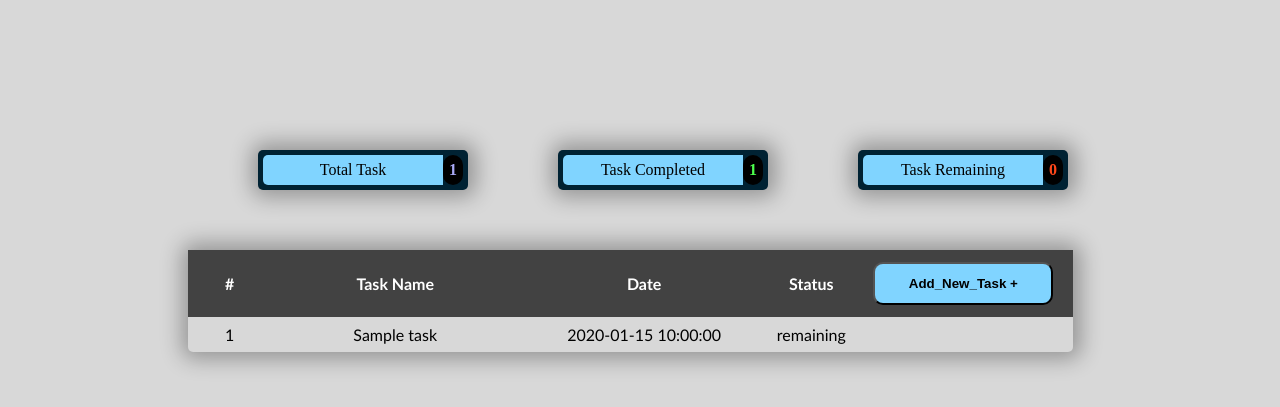
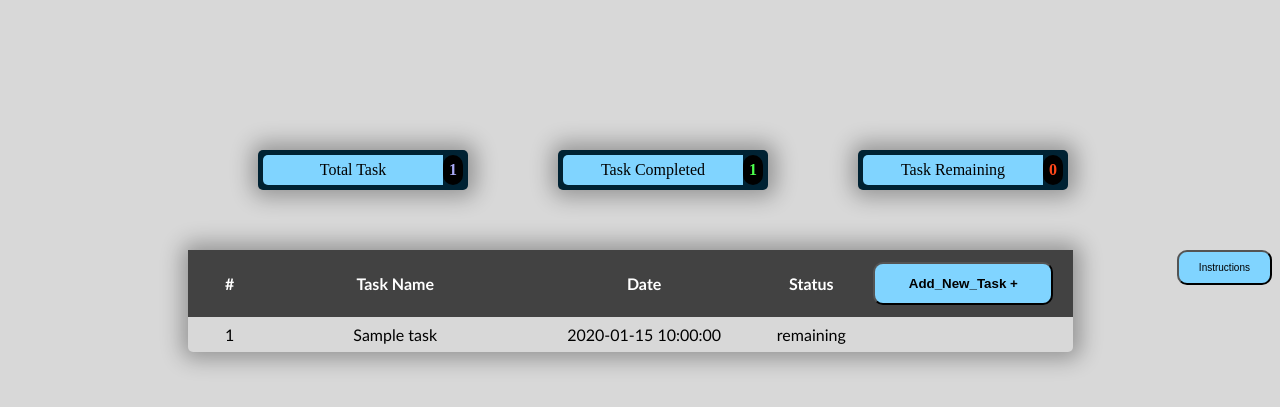
Before and after one commit to rabeda123/TaskManagement, a CodeIgniter app: page /TaskManagement/ in a window 1280 px wide. Shown: the top 407 px of the page. Run offline with CodeIgniter, Linux system fonts and the light colour scheme; tables that the repository leaves empty or names only in its code hold one stand-in row (values such as "Sample post"); some libraries are stand-ins or nearby versions.

Commit message:
instructions commit

```diff
--- a/application/views/task_view.php
+++ b/application/views/task_view.php
@@ -210,6 +210,33 @@ body{
     color: #4dd2ff;
 }
 
+.choose_option_submit{
+    margin-top: 50px;
+    margin-left: 130px;
+}
+.update_task_submit{
+    margin-top: 50px;
+    margin-left: 100px;
+}
+
+.submit_button{
+    background-color:#80d4ff;
+    color: black;
+    padding: 10px 20px;
+    text-align: center;
+    text-decoration: none;
+    display: inline-block;
+    font-size: 10px;
+    cursor: pointer;
+    border-bottom-left-radius: 10px;
+    border-top-left-radius: 10px;
+    border-bottom-right-radius: 10px;
+    border-top-right-radius: 10px;
+}
+.instructions{
+    float: right;
+}
+
 </style>
 
 </head>
@@ -241,7 +268,7 @@ body{
         });
 
         $('#choose_option_dialog').dialog({
-            title: 'Update Task',
+            title: 'Option Task',
             autoOpen: false,
             width: 400,
             height: 300,
@@ -258,6 +285,14 @@ body{
             resizable: false
         });
 
+        $('#instructions_dialog').dialog({
+            title: 'Instructions',
+            autoOpen: false,
+            width: 600,
+            height: 400,
+            modal : true,
+            resizable: false
+        });
 
         $("#total_task_div").click(function() {
 
@@ -341,8 +376,8 @@ body{
             $radios = $('input:radio[name=task_status_radio]');
             $radios.filter('[value='+ task_status_td+']').prop('checked', true);
             // $radios.filter('[value='+ task_status_td+']').attr('disabled', true);
+            $("#action_title_choose").text(" ( id: " + task_id_td + " , name: " + task_name_td + " ) ");
             $("#choose_option_dialog").dialog ("open");
-
         });
 
 
@@ -352,8 +387,8 @@ body{
             radio_choosen = $("input[name='choose_option_radio']:checked").val();
 
             if ( radio_choosen == 0 ){
-                $("#action_title_task_name").append(" ( id: " + task_id_td + " , name: " + task_name_td + " ) ");
-                $("#action_title_task_status").append(" ( current status is: " + task_status_name_td + " ) ");
+                $("#action_title_task_name").text(" ( id: " + task_id_td + " , name: " + task_name_td + " ) ");
+                $("#action_title_task_status").text(" ( current status is: " + task_status_name_td + " ) ");
                 $("#update_task_name").val(task_name_td);
                 $("#update_task_dialog").dialog ("open");
             }
@@ -408,6 +443,12 @@ body{
 
         });
 
+        $('#instructions').click(function() {
+
+            $("#instructions_dialog").dialog ("open");
+
+        });
+
     });
 
 </script>
@@ -426,6 +467,7 @@ body{
  ?>
 
 <div class="current_view">
+    <input type="button" value="Instructions" id="instructions" class="instructions submit_button">
     <div class="task_type_div">
         <div id='total_task_div' class="total_task_div" title="push to show all task">
             <div id="total_task_div_child_1" class="total_task_div_child_1">Total Task</div>
@@ -473,21 +515,22 @@ body{
         </tbody>
     </table>
 
+
 </div>
 
 <div id="create_new_task_dialog" class="create_new_task_dialog" >
     <p class="action_title">Enter name:</p>
     <input id="new_task_name" class="new_task_name" type="text" >
-    <input type="button" value="submit" id="new_task_submit" class="new_task_submit">
+    <input type="button" value="submit" id="new_task_submit" class="new_task_submit submit_button">
 </div>
 
 <div id="choose_option_dialog" class="choose_option_dialog" >
-    <p class="action_title">choose option:</p>
-    <input type="radio" name="choose_option_radio" value="0">edit task<br>
-    <input type="radio" name="choose_option_radio" value="1">delete task<br>
-    <input type="radio" name="choose_option_radio" value="2" checked>cancel<br>
+    <p class="action_title" id="action_title_choose"><br></p>
+    <input type="radio" name="choose_option_radio" value="0">edit task
+    <input type="radio" name="choose_option_radio" value="1">delete task
+    <input type="radio" name="choose_option_radio" value="2" checked>cancel
     <br>
-    <input type="button" value="submit" id="choose_option_submit" class="choose_option_submit">
+    <input type="button" value="submit" id="choose_option_submit" class="choose_option_submit submit_button">
 </div>
 
 <div id="update_task_dialog" class="update_task_dialog" >
@@ -496,12 +539,27 @@ body{
     <br>
     <br>
     <p class="action_title" id="action_title_task_status">Change task status:<br></p>
-    <input type="radio" name="task_status_radio" value="0" data-name="remaining">remaining<br>
-    <input type="radio" name="task_status_radio" value="1" data-name="completed">completed<br>
+    <input type="radio" name="task_status_radio" value="0" data-name="remaining">remaining
+    <input type="radio" name="task_status_radio" value="1" data-name="completed">completed
     <!-- <input type="radio" name="task_status_radio" value="2" checked>dont change<br> -->
     <br>
-    <input type="button" value="Save Changes" id="update_task_submit" class="update_task_submit">
+    <input type="button" value="Save Changes" id="update_task_submit" class="update_task_submit submit_button">
 </div>
 
+<div id="instructions_dialog" class="instructions_dialog" >
+    <div>
+        This is a Task Management System.<br>
+        You can create new tasks and update existing tasks.<br>
+        When you click "task types" ( total , complited and remaining ) in header at the top of the page,<br>
+        the page displays your selection<br>
+        (for example, if you select completed task you will only see completed tasks).<br>
+        Each time you click on one of the rows in the table,<br>
+        a dialog will be open with the option to edit/delete tasks, <br>
+        and there is also an accessible button <br>
+        to create a new task in the upper rigth corner of the table.<br>
+
+        <strong>good luck!</strong>
+    </div>
+</div>
 
 </body>
```
